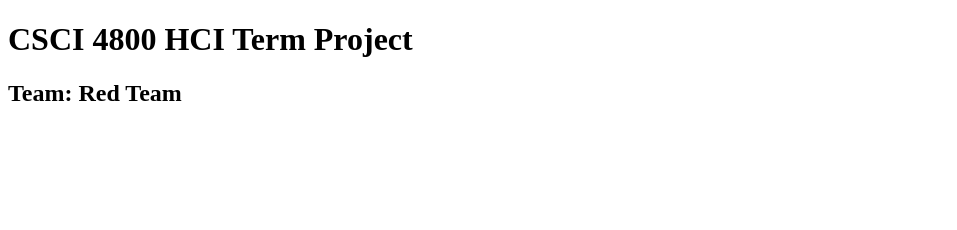
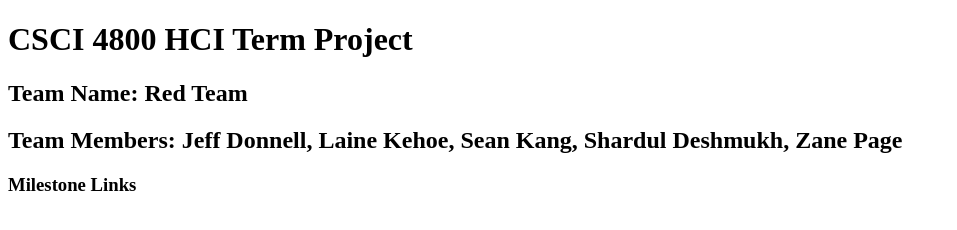
Before and after one commit to JeffDonnell/JeffDonnell.github.io, a plain HTML site: page index.html in a window 1280 px wide. Shown: the whole page, without its empty margins (0-957 px from the left). Drawn offline with Linux system fonts and the light colour scheme.

Commit message:
Update index.html

```diff
--- a/index.html
+++ b/index.html
@@ -6,10 +6,14 @@
 <body>
 	<header>
 		<h1>CSCI 4800 HCI Term Project</h1>
-		<h2>Team: Red Team
+		<h2>Team Name: Red Team</h2>
+		<h2>Team Members: Jeff Donnell, Laine Kehoe, Sean Kang, Shardul Deshmukh, Zane Page</h2>
 	</header>
 	<main>
+		<h3>Milestone Links</h3>
+		<ul>
 
+		</ul>
 	</main>
 </body>
 </html>
```
